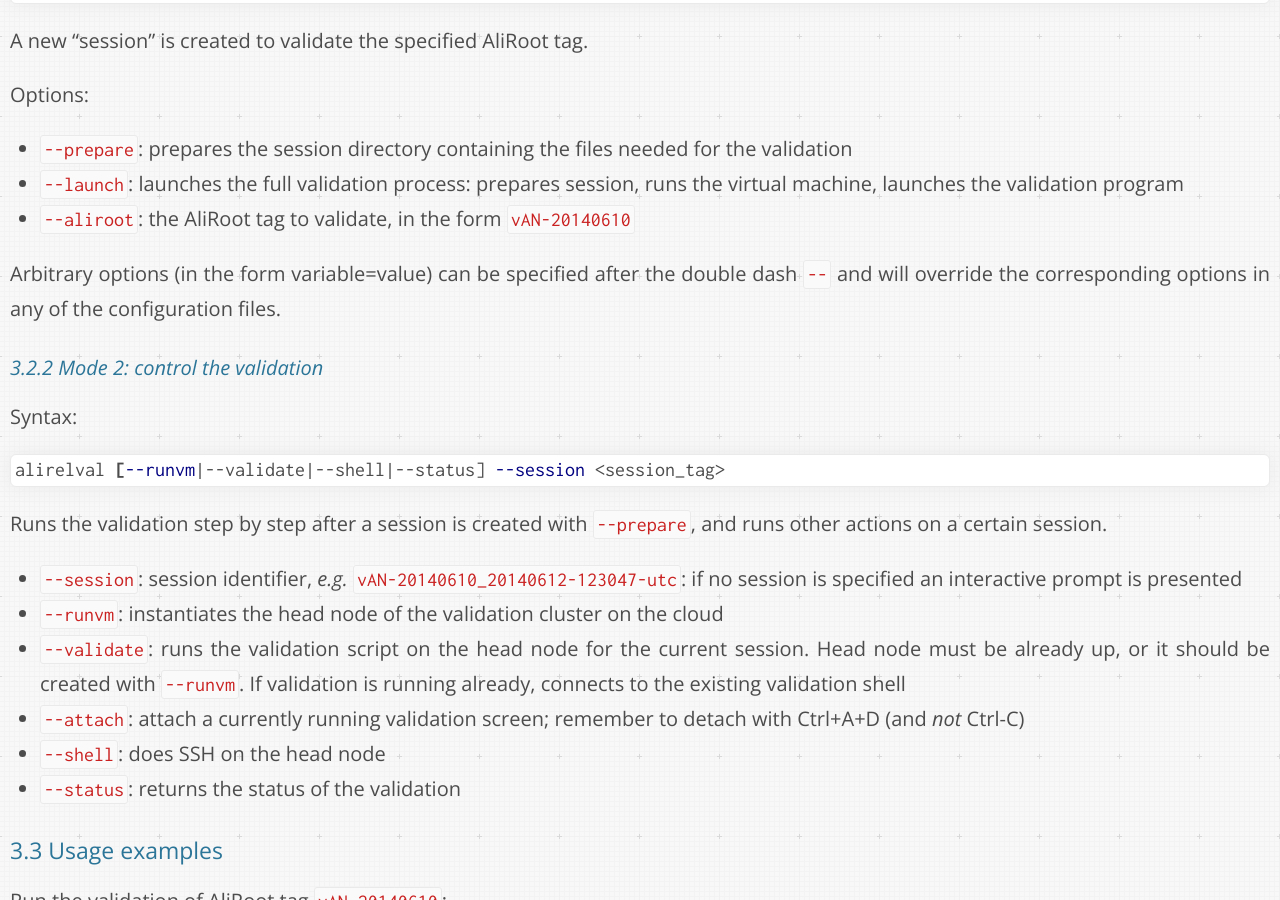
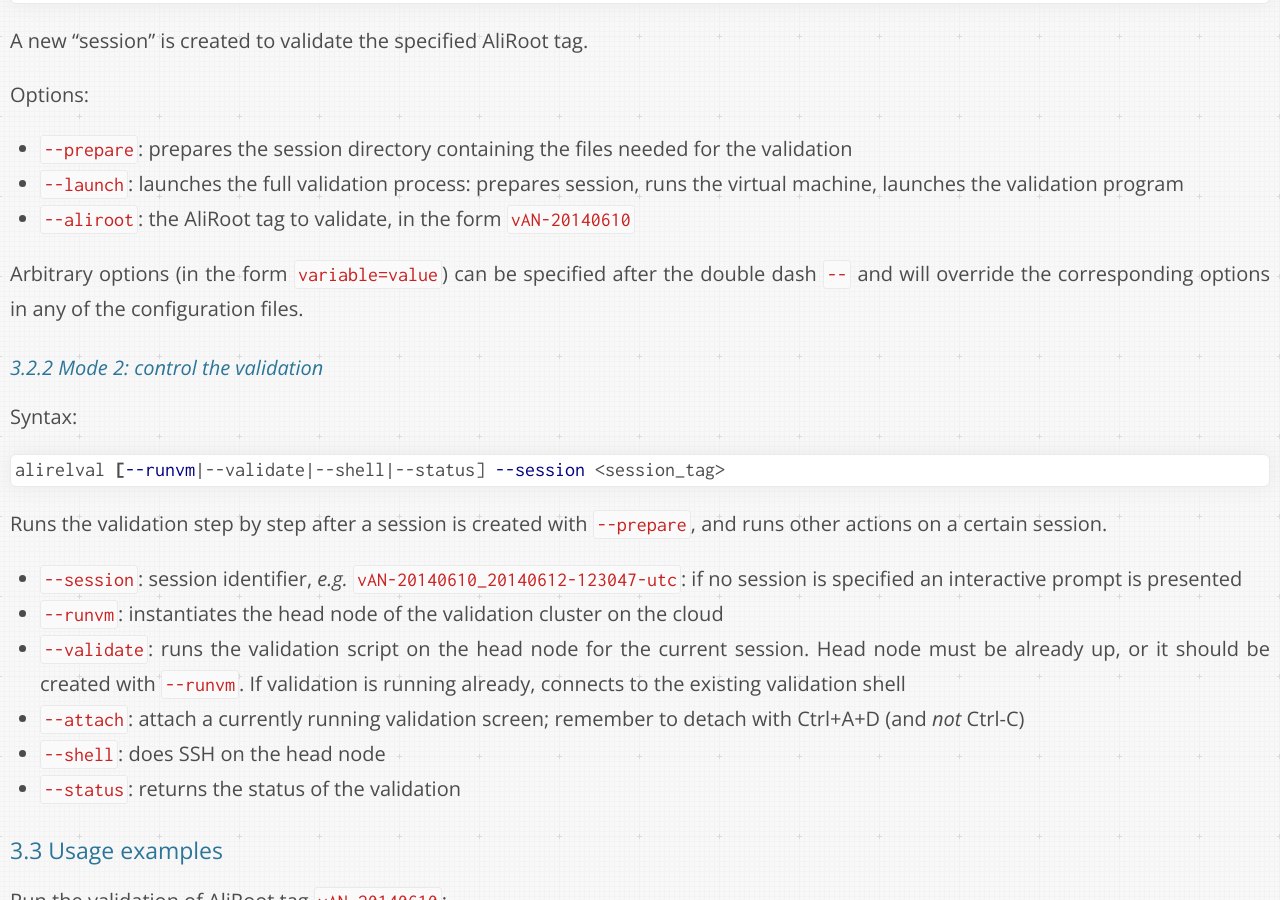
Before and after one commit to dberzano/dberzano.github.io, a Jekyll site: the page built from alice/release-validation.md, in a window 1280 px wide and 900 px high, scrolled down 7004 px. Built offline with Jekyll 4.4.1, drawn with Linux system fonts in a browser that asks for light colours; Markdown is read by kramdown in place of the engine named in the settings.

Commit message:
Small aesthetic fix

```diff
--- a/alice/release-validation.md
+++ b/alice/release-validation.md
@@ -324,9 +324,9 @@ Options:
  * `--aliroot`: the AliRoot tag to validate, in the form
    `vAN-20140610`
 
-Arbitrary options (in the form variable=value) can be specified after
-the double dash `--` and will override the corresponding options in
-any of the configuration files.
+Arbitrary options (in the form `variable=value`) can be specified
+after the double dash `--` and will override the corresponding options
+in any of the configuration files.
 
 
 #### Mode 2: control the validation
```
